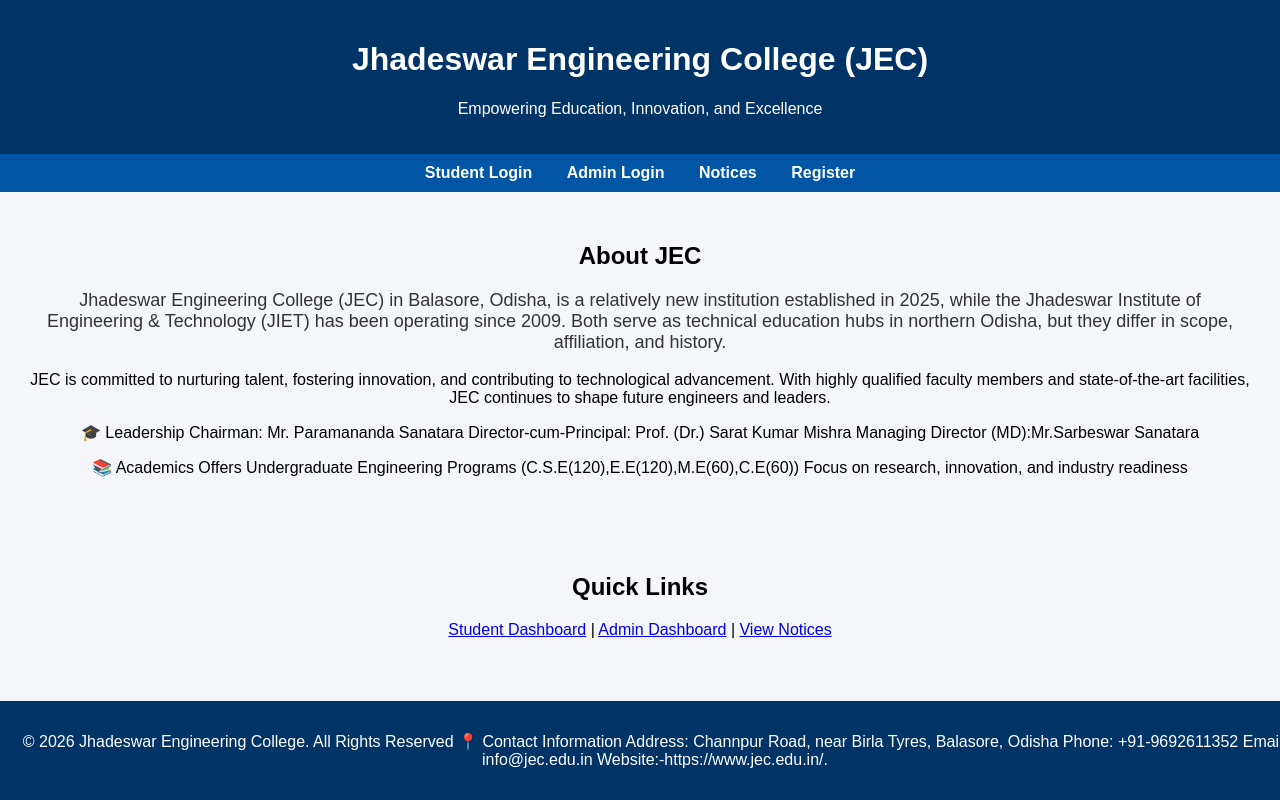
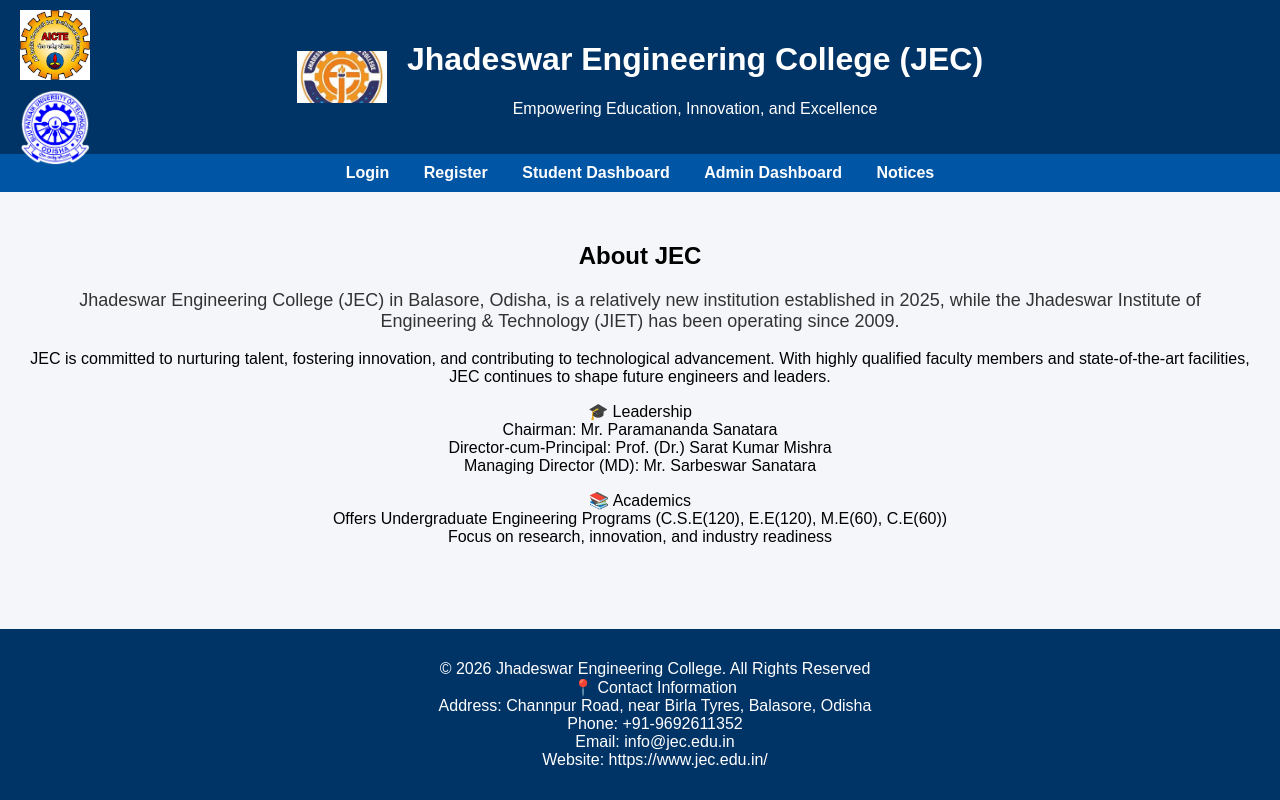
Before and after one commit to Rudranarayan747/jec-flask-app, a Flask app: page / in a window 1280 px wide. Run offline with Flask 3, Linux system fonts and the light colour scheme.

Commit message:
Update index.html

```diff
--- a/templates/index.html
+++ b/templates/index.html
@@ -14,6 +14,29 @@
             color: white;
             padding: 20px;
             text-align: center;
+            position: relative; /* allows logos to be positioned inside */
+        }
+        .logos-left {
+            position: absolute;
+            top: 10px;
+            left: 20px;
+            display: flex;
+            flex-direction: column; /* stack vertically */
+            gap: 10px;
+        }
+        .logos-left img {
+            width: 70px;
+            height: auto;
+        }
+        .header-content {
+            display: flex;
+            align-items: center;
+            justify-content: center;
+            gap: 20px; /* space between logo and text */
+        }
+        .jec-logo {
+            width: 90px;
+            height: auto;
         }
         nav {
             background: #0055a5;
@@ -47,15 +70,28 @@
 </head>
 <body>
     <header>
+        <!-- AICTE and BPUT logos stacked on left -->
+        <div class="logos-left">
+            <img src="{{ url_for('static', filename='aicte_logo.png') }}" alt="AICTE Logo">
+            <img src="{{ url_for('static', filename='bput_logo.png') }}" alt="BPUT Logo">
+        </div>
+
+        <!-- JEC logo beside heading -->
+        <div class="header-content">
+            <img src="{{ url_for('static', filename='jec_logo.png') }}" alt="JEC Logo" class="jec-logo">
+            <div class="header-text">
                 <h1>Jhadeswar Engineering College (JEC)</h1>
                 <p>Empowering Education, Innovation, and Excellence</p>
+            </div>
+        </div>
     </header>
 
     <nav>
-        <a href="{{ url_for('student_dashboard') }}">Student Login</a>
-        <a href="{{ url_for('admin_dashboard') }}">Admin Login</a>
+        <a href="{{ url_for('login') }}">Login</a>
+        <a href="{{ url_for('register') }}">Register</a>
+        <a href="{{ url_for('student_dashboard') }}">Student Dashboard</a>
+        <a href="{{ url_for('admin_dashboard') }}">Admin Dashboard</a>
         <a href="{{ url_for('add_notice') }}">Notices</a>
-        <a href="{{ url_for('register') }}">Register</a>
     </nav>
 
     <section>
@@ -63,23 +99,21 @@
         <p class="highlight">
             Jhadeswar Engineering College (JEC) in Balasore, Odisha, is a relatively new institution established in 2025,
             while the Jhadeswar Institute of Engineering & Technology (JIET) has been operating since 2009.
-            Both serve as technical education hubs in northern Odisha, but they differ in scope, affiliation, and history.
         </p>
         <p>
             JEC is committed to nurturing talent, fostering innovation, and contributing to technological advancement.
             With highly qualified faculty members and state-of-the-art facilities, JEC continues to shape future engineers and leaders.
         </p>
         <p>
-            🎓 Leadership
-Chairman: Mr. Paramananda Sanatara
-Director-cum-Principal: Prof. (Dr.) Sarat Kumar Mishra
-Managing Director (MD):Mr.Sarbeswar Sanatara
+            🎓 Leadership<br>
+            Chairman: Mr. Paramananda Sanatara<br>
+            Director-cum-Principal: Prof. (Dr.) Sarat Kumar Mishra<br>
+            Managing Director (MD): Mr. Sarbeswar Sanatara
         </p>
         <p>
-            📚 Academics
-Offers Undergraduate Engineering Programs (C.S.E(120),E.E(120),M.E(60),C.E(60))
+            📚 Academics<br>
+            Offers Undergraduate Engineering Programs (C.S.E(120), E.E(120), M.E(60), C.E(60))<br>
             Focus on research, innovation, and industry readiness
-
         </p>
     </section>
 
@@ -93,12 +127,12 @@ Focus on research, innovation, and industry readiness
     </section>
 
     <footer>
-        <p>&copy; 2026 Jhadeswar Engineering College. All Rights Reserved
-            📍 Contact Information
-Address: Channpur Road, near Birla Tyres, Balasore, Odisha
-Phone: +91-9692611352
-Email: info@jec.edu.in
-Website:-https://www.jec.edu.in/.</p>
+        <p>&copy; 2026 Jhadeswar Engineering College. All Rights Reserved<br>
+        📍 Contact Information<br>
+        Address: Channpur Road, near Birla Tyres, Balasore, Odisha<br>
+        Phone: +91-9692611352<br>
+        Email: info@jec.edu.in<br>
+        Website: https://www.jec.edu.in/</p>
     </footer>
 </body>
 </html>
```
Lines whose indentation alone changed are shown as unchanged.
